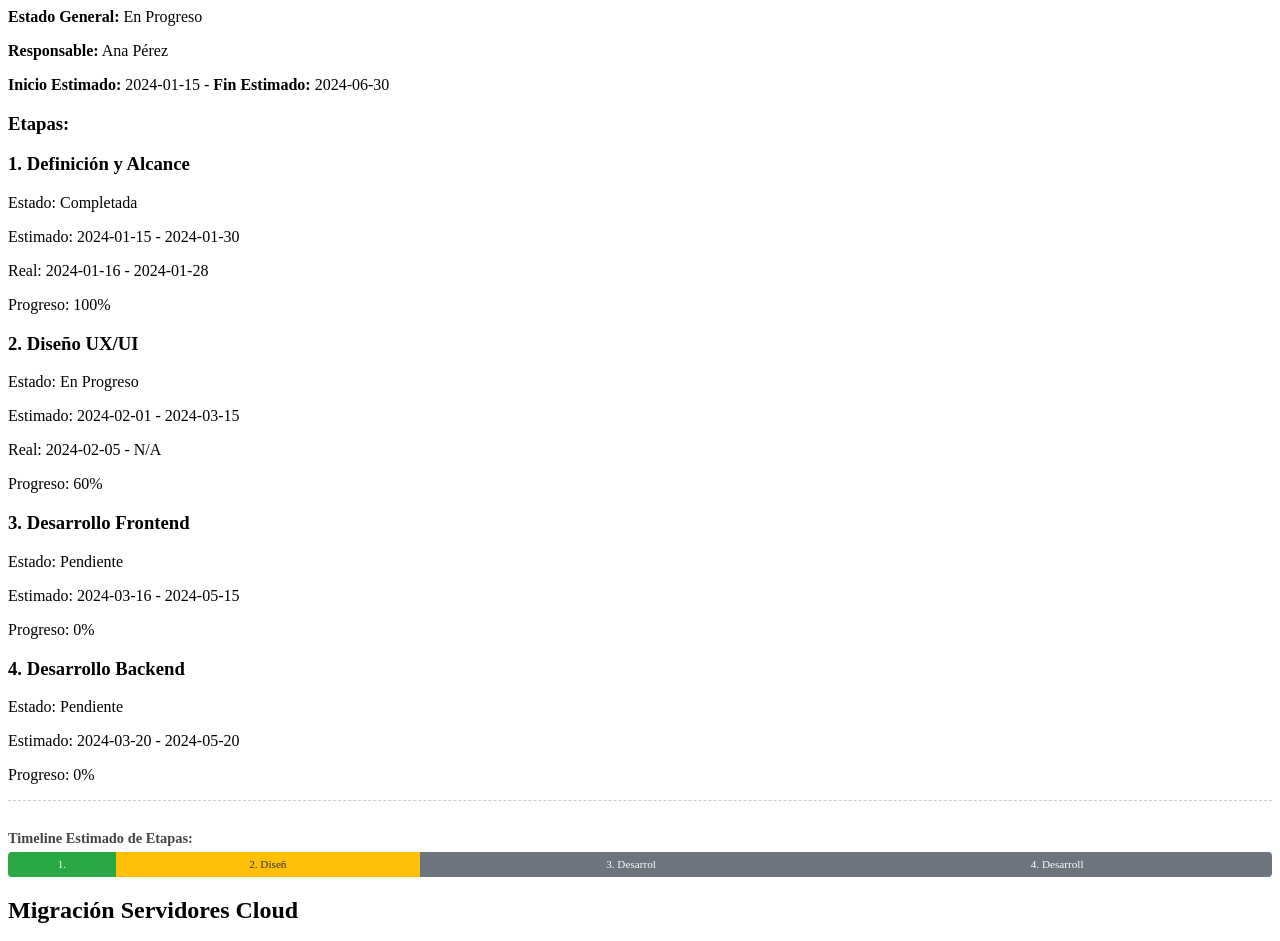
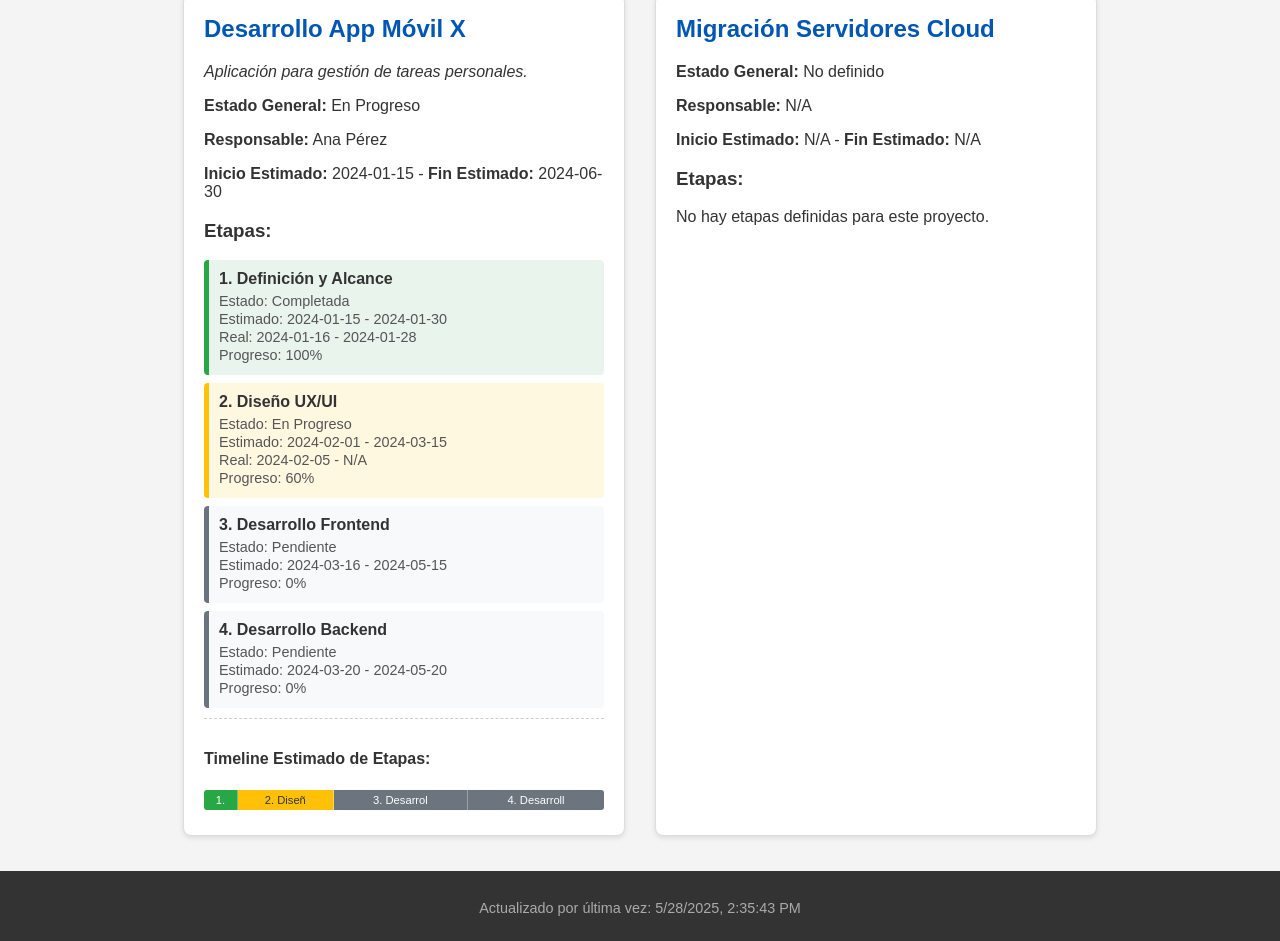
Before and after one commit to kacofanjul/seguimiento, a plain HTML site: page index.html in a window 1280 px wide. Shown: the part 153-1094 px from the top of the page. Drawn offline with Linux system fonts and the light colour scheme.

Commit message:
Update style.css

```diff
--- a/style.css
+++ b/style.css
@@ -1,36 +1,62 @@
+body { font-family: sans-serif; margin: 0; background-color: #f4f4f4; color: #333; }
+header { background-color: #333; color: white; padding: 1em; text-align: center; }
+#proyectos-container { display: flex; flex-wrap: wrap; justify-content: center; padding: 20px; }
+.proyecto-card {
+    background-color: white;
+    border: 1px solid #ddd;
+    border-radius: 8px;
+    margin: 15px;
+    padding: 20px;
+    width: 400px; /* O ajusta según necesidad */
+    box-shadow: 0 2px 5px rgba(0,0,0,0.1);
+}
+.proyecto-card h2 { margin-top: 0; color: #0056b3; }
+.etapa {
+    padding: 10px;
+    margin-bottom: 8px;
+    border-radius: 4px;
+    border-left: 5px solid transparent; /* Se usará para el estado */
+}
+.etapa h3 { margin: 0 0 5px 0; font-size: 1em; }
+.etapa p { margin: 2px 0; font-size: 0.9em; color: #555; }
+.etapa.Completada { border-left-color: #28a745; background-color: #e9f5ec; }
+.etapa.EnProgreso { border-left-color: #ffc107; background-color: #fff8e1; }
+.etapa.Pendiente { border-left-color: #6c757d; background-color: #f8f9fa; }
+.etapa.Bloqueada { border-left-color: #dc3545; background-color: #fbe<y_bin_273>e; }
+
+/* Estilos para el timeline simple */
 .timeline-container {
-    margin-top: 15px;
+    margin-top: 10px;
     padding-top: 10px;
     border-top: 1px dashed #ccc;
 }
-.timeline-container h4 {
-    margin-bottom: 5px;
-    font-size: 0.9em;
-    color: #444;
-}
 .timeline-bar {
-    display: flex; /* Fundamental para que los segmentos se pongan uno al lado del otro */
-    height: 25px;
-    background-color: #e9ecef; /* Un fondo base para la barra */
-    border-radius: 4px;
+    display: flex;
+    height: 20px;
+    background-color: #eee;
+    border-radius: 3px;
     margin-bottom: 5px;
     font-size: 0.7em;
-    line-height: 25px; /* Centra el texto verticalmente */
+    line-height: 20px;
     color: white;
-    overflow: hidden; /* Para que los segmentos no se salgan si suman más del 100% por errores de cálculo */
-    width: 100%; /* Asegura que ocupe todo el ancho disponible */
+    overflow: hidden; /* Para asegurar que los textos no se salgan */
 }
 .timeline-segment {
     height: 100%;
     text-align: center;
-    white-space: nowrap; /* Evita que el texto se parta en varias líneas dentro del segmento */
-    overflow: hidden; /* Oculta el texto que no quepa */
-    text-overflow: ellipsis; /* Añade "..." si el texto es muy largo */
-    box-sizing: border-box;
-    padding: 0 5px; /* Un poco de espacio interno */
-    /* Colores según estado */
+    white-space: nowrap;
+    overflow: hidden;
+    text-overflow: ellipsis;
+    box-sizing: border-box; /* Incluye padding y border en el width */
+    border-right: 1px solid rgba(255,255,255,0.3); /* Separador sutil */
 }
-.timeline-segment.timeline-Completada { background-color: #28a745; }
-.timeline-segment.timeline-EnProgreso { background-color: #ffc107; color: #333; } /* Texto oscuro para amarillo */
-.timeline-segment.timeline-Pendiente { background-color: #6c757d; }
-.timeline-segment.timeline-Bloqueada { background-color: #dc3545; }
+.timeline-segment:last-child {
+    border-right: none;
+}
+/* Colores para los segmentos del timeline (iguales o similares a los de la etapa) */
+.timeline-Completada { background-color: #28a745; }
+.timeline-EnProgreso { background-color: #ffc107; color: #333; } /* Texto oscuro para amarillo */
+.timeline-Pendiente { background-color: #6c757d; }
+.timeline-Bloqueada { background-color: #dc3545; }
+
+footer { text-align: center; padding: 1em; background-color: #333; color: #aaa; font-size: 0.9em; }
```
